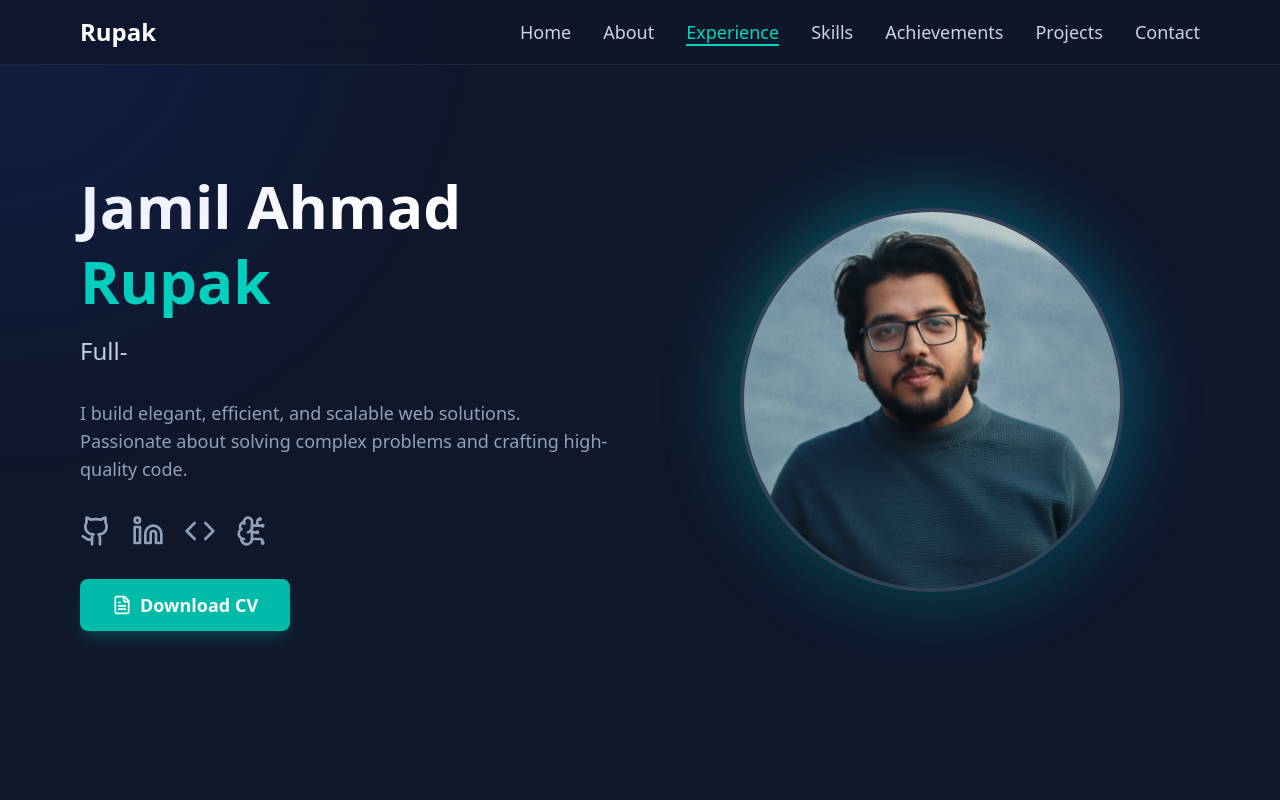
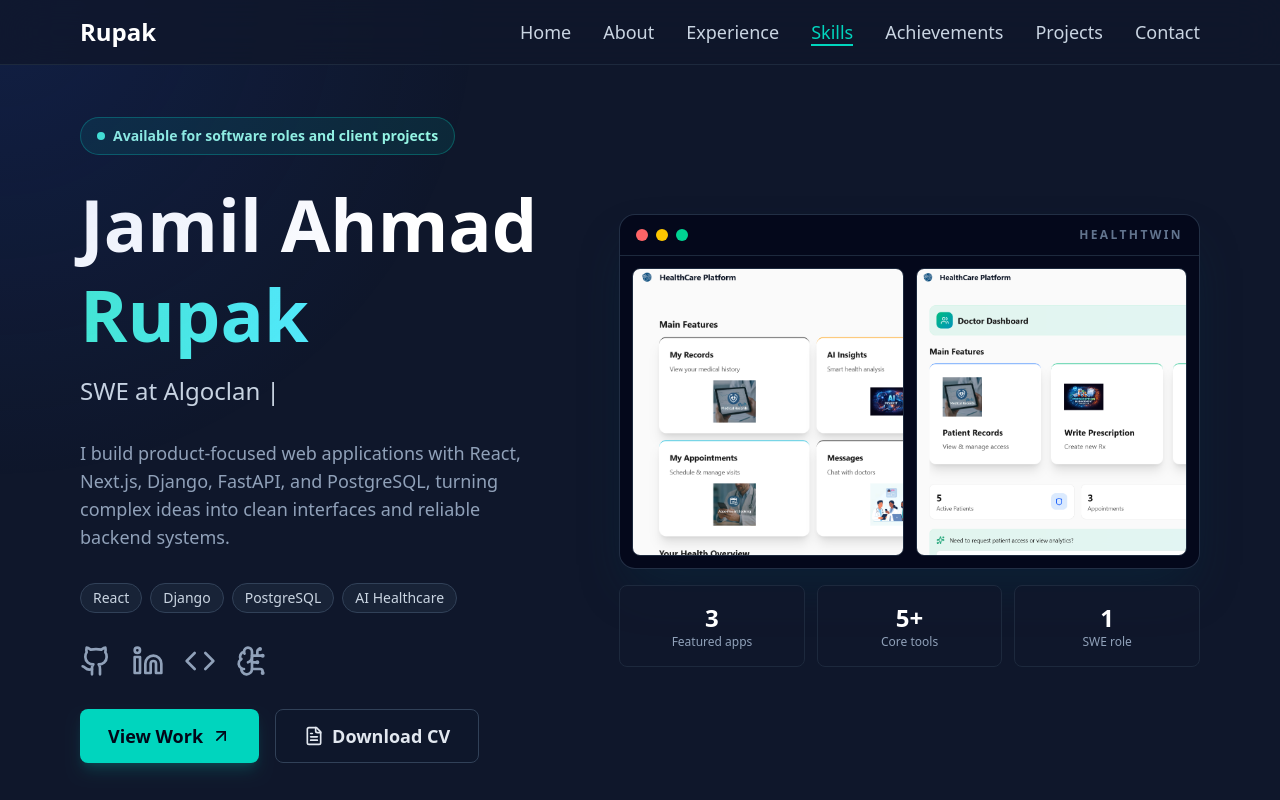
Before and after one commit to JamilAhmadRupak/Portfolio, a React (Vite) app in the folder portfolio/: page / in a window 1280 px wide. Shown: the top 800 px of the page. Built offline with nearby package versions, Linux system fonts and the light colour scheme.

Commit message:
enhance ui

```diff
--- a/portfolio/src/components/Hero.jsx
+++ b/portfolio/src/components/Hero.jsx
@@ -1,5 +1,5 @@
 import React from 'react';
-import { FileText, Github, Linkedin, Code, BrainCircuit } from 'lucide-react';
+import { ArrowUpRight, FileText, Github, Linkedin, Code, BrainCircuit } from 'lucide-react';
 import Typewriter from './Typewriter'; // Assuming you have a Typewriter component
 const socialLinks = [
     { href: "https://github.com/JamilAhmadRupak/", icon: Github },
@@ -9,20 +9,33 @@ const socialLinks = [
 ];
 
 const Hero = () => {
+    const heroTags = ['React', 'Django', 'PostgreSQL', 'AI Healthcare'];
+
     return (
-        <section id="home" className="min-h-screen flex items-center pt-24 md:pt-0">
-            <div className="grid grid-cols-1 md:grid-cols-2 gap-12 items-center">
+        <section id="home" className="min-h-screen flex items-center pt-28 md:pt-20">
+            <div className="grid grid-cols-1 lg:grid-cols-[0.9fr_1.1fr] gap-12 lg:gap-16 items-center">
                 <div className="order-2 md:order-1 text-center md:text-left">
-                    <h1 className="text-4xl md:text-5xl lg:text-6xl font-extrabold text-white mb-4 leading-tight">
+                    <div className="inline-flex items-center gap-2 rounded-full border border-teal-400/30 bg-teal-400/10 px-4 py-2 text-sm font-semibold text-teal-200 mb-6">
+                        <span className="h-2 w-2 rounded-full bg-teal-300"></span>
+                        Available for software roles and client projects
+                    </div>
+                    <h1 className="text-4xl md:text-5xl lg:text-7xl font-extrabold text-white mb-4 leading-tight">
                         <span className="block">Jamil Ahmad</span>
-                        <span className="block text-teal-400">Rupak</span>
+                        <span className="block bg-gradient-to-r from-teal-300 via-cyan-300 to-sky-400 bg-clip-text text-transparent">Rupak</span>
                     </h1>
                     <div className="text-xl md:text-2xl text-slate-300 mb-8 font-light">
-                        <Typewriter text="Full-Stack Development Enthusiast" />
+                        <Typewriter text="SWE at Algoclan | Full-Stack Developer" />
                     </div>
                     <p className="text-lg text-slate-400 mb-8 max-w-xl mx-auto md:mx-0">
-                        I build elegant, efficient, and scalable web solutions. Passionate about solving complex problems and crafting high-quality code.
+                        I build product-focused web applications with React, Next.js, Django, FastAPI, and PostgreSQL, turning complex ideas into clean interfaces and reliable backend systems.
                     </p>
+                    <div className="flex flex-wrap justify-center md:justify-start gap-2 mb-8">
+                        {heroTags.map((tag) => (
+                            <span key={tag} className="rounded-full border border-slate-700 bg-slate-800/70 px-3 py-1 text-sm text-slate-300">
+                                {tag}
+                            </span>
+                        ))}
+                    </div>
                     <div className="flex justify-center md:justify-start space-x-5 mb-8">
                         {socialLinks.map((social) => (
                             <a
@@ -36,27 +49,63 @@ const Hero = () => {
                             </a>
                         ))}
                     </div>
+                    <div className="flex flex-col sm:flex-row justify-center md:justify-start gap-4">
+                        <a
+                            href="#projects"
+                            className="inline-flex items-center justify-center gap-2 bg-teal-400 text-slate-950 font-bold py-3 px-7 rounded-lg text-lg hover:bg-cyan-300 transition-all duration-300 transform hover:-translate-y-1 shadow-lg shadow-teal-500/20"
+                        >
+                            View Work
+                            <ArrowUpRight size={20} />
+                        </a>
                         <a
                             href="https://github.com/JamilAhmadRupak/cv"
                             target="_blank"
                             rel="noopener noreferrer"
-                        className="inline-block bg-teal-500 text-white font-bold py-3 px-8 rounded-lg text-lg hover:bg-teal-600 transition-all duration-300 transform hover:scale-105 shadow-lg shadow-teal-500/20"
+                            className="inline-flex items-center justify-center gap-2 border border-slate-700 bg-slate-900/70 text-slate-200 font-bold py-3 px-7 rounded-lg text-lg hover:border-teal-400 hover:text-teal-300 transition-all duration-300"
                         >
-                        <span className="flex items-center gap-2">
                             <FileText size={20} />
                             Download CV
-                        </span>
                         </a>
                     </div>
-                <div className="order-1 md:order-2 flex justify-center">
-                    <div className="relative w-72 h-72 md:w-80 md:h-80 lg:w-96 lg:h-96">
-                        <div className="absolute inset-0 bg-gradient-to-r from-teal-500 to-cyan-500 rounded-full blur-2xl animate-pulse opacity-30"></div>
+                </div>
+                <div className="order-1 md:order-2">
+                    <div className="relative mx-auto max-w-2xl">
+                        <div className="rounded-2xl border border-slate-700/70 bg-slate-950/80 shadow-2xl shadow-cyan-950/40 overflow-hidden">
+                            <div className="flex items-center justify-between border-b border-slate-800 px-4 py-3">
+                                <div className="flex gap-2">
+                                    <span className="h-3 w-3 rounded-full bg-red-400"></span>
+                                    <span className="h-3 w-3 rounded-full bg-yellow-400"></span>
+                                    <span className="h-3 w-3 rounded-full bg-emerald-400"></span>
+                                </div>
+                                <span className="text-xs font-semibold uppercase tracking-[0.2em] text-slate-500">HealthTwin</span>
+                            </div>
+                            <div className="grid grid-cols-1 sm:grid-cols-2 gap-3 p-3">
                                 <img
-                            src="/jamil_ahmad_rupak.png"
-                            alt="Jamil Ahmad Rupak"
-                            className="relative w-full h-full object-cover rounded-full border-4 border-slate-700 shadow-2xl hover:border-teal-400 transition-all duration-500"
-                            onError={(e) => { e.target.onerror = null; e.target.src = 'https://placehold.co/400x400/0f172a/ffffff?text=JAR'; }}
+                                    src="/PATIENT_DASHBOARD.png"
+                                    alt="HealthTwin patient dashboard"
+                                    className="h-52 sm:h-72 w-full rounded-lg object-cover object-left-top border border-slate-800"
                                 />
+                                <img
+                                    src="/DOCTOR_DASHBOARD.png"
+                                    alt="HealthTwin doctor dashboard"
+                                    className="h-52 sm:h-72 w-full rounded-lg object-cover object-left-top border border-slate-800"
+                                />
+                            </div>
+                        </div>
+                        <div className="mt-4 grid grid-cols-3 gap-3 text-center">
+                            <div className="rounded-lg border border-slate-800 bg-slate-900/80 px-3 py-4">
+                                <p className="text-2xl font-bold text-white">3</p>
+                                <p className="text-xs text-slate-400">Featured apps</p>
+                            </div>
+                            <div className="rounded-lg border border-slate-800 bg-slate-900/80 px-3 py-4">
+                                <p className="text-2xl font-bold text-white">5+</p>
+                                <p className="text-xs text-slate-400">Core tools</p>
+                            </div>
+                            <div className="rounded-lg border border-slate-800 bg-slate-900/80 px-3 py-4">
+                                <p className="text-2xl font-bold text-white">1</p>
+                                <p className="text-xs text-slate-400">SWE role</p>
+                            </div>
+                        </div>
                     </div>
                 </div>
             </div>
--- a/portfolio/src/components/Projects.jsx
+++ b/portfolio/src/components/Projects.jsx
@@ -1,15 +1,24 @@
 import React from 'react';
-import { Star, ExternalLink } from 'lucide-react';
+import { ArrowUpRight, ExternalLink, Star } from 'lucide-react';
 import { AnimatedSection } from './AnimatedSection';
 import { projects } from '../constants';
 
 // The ProjectCard component accepts video, a single image, or a small screenshot pair.
 const ProjectCard = ({ title, description, tags, link, isFeatured, image, images, video }) => (
-    <div className={`bg-slate-800/50 backdrop-blur-sm rounded-2xl overflow-hidden flex flex-col border transition-all duration-300 group ${
-        isFeatured ? 'border-teal-500/50 shadow-lg shadow-teal-500/10' : 'border-slate-700/50 hover:border-teal-500/50'
+    <div className={`bg-slate-900/80 backdrop-blur-sm rounded-xl overflow-hidden flex flex-col border transition-all duration-300 group ${
+        isFeatured
+            ? 'md:col-span-2 border-teal-400/50 shadow-2xl shadow-teal-950/40'
+            : 'border-slate-800 hover:border-teal-500/50'
     } hover:-translate-y-2`}>
-        <div className="h-48 overflow-hidden">
-            {/* This is the new logic: if a 'video' prop exists, it renders a video tag. Otherwise, it renders the image tag. */}
+        <div className={`${isFeatured ? 'h-80' : 'h-56'} overflow-hidden bg-slate-950 relative`}>
+            <div className="absolute top-0 left-0 right-0 z-10 flex items-center justify-between border-b border-white/10 bg-slate-950/80 px-4 py-2 backdrop-blur">
+                <div className="flex gap-1.5">
+                    <span className="h-2.5 w-2.5 rounded-full bg-red-400"></span>
+                    <span className="h-2.5 w-2.5 rounded-full bg-yellow-400"></span>
+                    <span className="h-2.5 w-2.5 rounded-full bg-emerald-400"></span>
+                </div>
+                <span className="text-xs font-semibold text-slate-400">{title}</span>
+            </div>
             {video ? (
                 <video
                     src={video}
@@ -17,18 +26,18 @@ const ProjectCard = ({ title, description, tags, link, isFeatured, image, images
                     loop
                     muted
                     playsInline
-                    className="w-full h-full object-cover group-hover:scale-105 transition-transform duration-500"
+                    className="w-full h-full object-cover pt-9 group-hover:scale-105 transition-transform duration-500"
                 >
                     Your browser does not support the video tag.
                 </video>
             ) : images?.length ? (
-                <div className="grid grid-cols-2 h-full">
+                <div className="grid grid-cols-1 sm:grid-cols-2 h-full gap-px pt-9">
                     {images.map((projectImage) => (
                         <img
                             key={projectImage}
                             src={projectImage}
                             alt={title}
-                            className="w-full h-full object-cover group-hover:scale-105 transition-transform duration-500"
+                            className="w-full h-full object-cover object-left-top group-hover:scale-105 transition-transform duration-500"
                             onError={(e) => { e.target.onerror = null; e.target.src=`https://placehold.co/600x400/0f172a/2dd4bf?text=${title.replace(' ', '+')}`; }}
                         />
                     ))}
@@ -37,32 +46,34 @@ const ProjectCard = ({ title, description, tags, link, isFeatured, image, images
                 <img
                     src={image}
                     alt={title}
-                    className="w-full h-full object-cover group-hover:scale-105 transition-transform duration-500"
+                    className="w-full h-full object-cover pt-9 group-hover:scale-105 transition-transform duration-500"
                     onError={(e) => { e.target.onerror = null; e.target.src=`https://placehold.co/600x400/0f172a/2dd4bf?text=${title.replace(' ', '+')}`; }}
                 />
             )}
         </div>
-        <div className="p-6 flex flex-col flex-grow">
+        <div className="p-6 md:p-7 flex flex-col flex-grow">
             <div>
                 {isFeatured && (
-                    <div className="flex items-center text-yellow-400 mb-2 animate-pulse">
+                    <div className="inline-flex items-center rounded-full border border-yellow-400/30 bg-yellow-400/10 px-3 py-1 text-yellow-300 mb-3">
                         <Star size={16} className="mr-2" />
                         <span className="font-bold text-sm">Featured Project</span>
                     </div>
                 )}
-                <h3 className="text-xl font-bold text-white mb-2 group-hover:text-teal-400 transition-colors duration-300">{title}</h3>
-                <p className="text-slate-400 mb-4 text-sm leading-relaxed flex-grow">{description}</p>
+                <h3 className={`${isFeatured ? 'text-2xl md:text-3xl' : 'text-xl'} font-bold text-white mb-3 group-hover:text-teal-300 transition-colors duration-300`}>
+                    {title}
+                </h3>
+                <p className="text-slate-400 mb-5 text-sm leading-relaxed flex-grow">{description}</p>
             </div>
             <div className="mt-auto">
                 <div className="flex flex-wrap gap-2 mb-4">
                     {tags.map((tag, index) => (
-                        <span key={index} className="bg-slate-700 text-teal-300 text-xs font-semibold px-2.5 py-1 rounded-full">
+                        <span key={index} className="bg-slate-800 text-teal-200 border border-slate-700 text-xs font-semibold px-2.5 py-1 rounded-full">
                             {tag}
                         </span>
                     ))}
                 </div>
-                <a href={link} target="_blank" rel="noopener noreferrer" className="inline-flex items-center font-semibold text-teal-400 hover:text-teal-300 transition-all duration-300">
-                    View Project <ExternalLink size={16} className="ml-2" />
+                <a href={link} target="_blank" rel="noopener noreferrer" className="inline-flex items-center gap-2 rounded-lg bg-teal-400 px-4 py-2 font-semibold text-slate-950 hover:bg-cyan-300 transition-all duration-300">
+                    Live Demo <ExternalLink size={16} />
                 </a>
             </div>
         </div>
@@ -73,9 +84,18 @@ const Projects = () => {
     return (
         <section id="projects" className="py-24 md:py-32">
             <AnimatedSection>
-                <h2 className="text-3xl md:text-4xl font-bold text-center text-white mb-12">
-                    Featured <span className="text-teal-400">Creations</span>
-                </h2>
+                <div className="flex flex-col md:flex-row md:items-end md:justify-between gap-4 mb-12">
+                    <div>
+                        <p className="text-sm font-bold uppercase tracking-[0.25em] text-teal-300 mb-3">Selected Work</p>
+                        <h2 className="text-3xl md:text-4xl font-bold text-white">
+                            Product <span className="text-teal-400">Showcase</span>
+                        </h2>
+                    </div>
+                    <a href="#contact" className="inline-flex items-center gap-2 text-slate-300 hover:text-teal-300 transition-colors">
+                        Discuss a project
+                        <ArrowUpRight size={18} />
+                    </a>
+                </div>
                 <div className="grid grid-cols-1 md:grid-cols-2 lg:grid-cols-3 gap-8">
                    {projects.map((project, index) => (
                        <ProjectCard key={index} {...project} />
```
Also changed, not shown: portfolio/src/components/Achievements.jsx (+33 -32 lines). Lines whose indentation alone changed are shown as unchanged.
